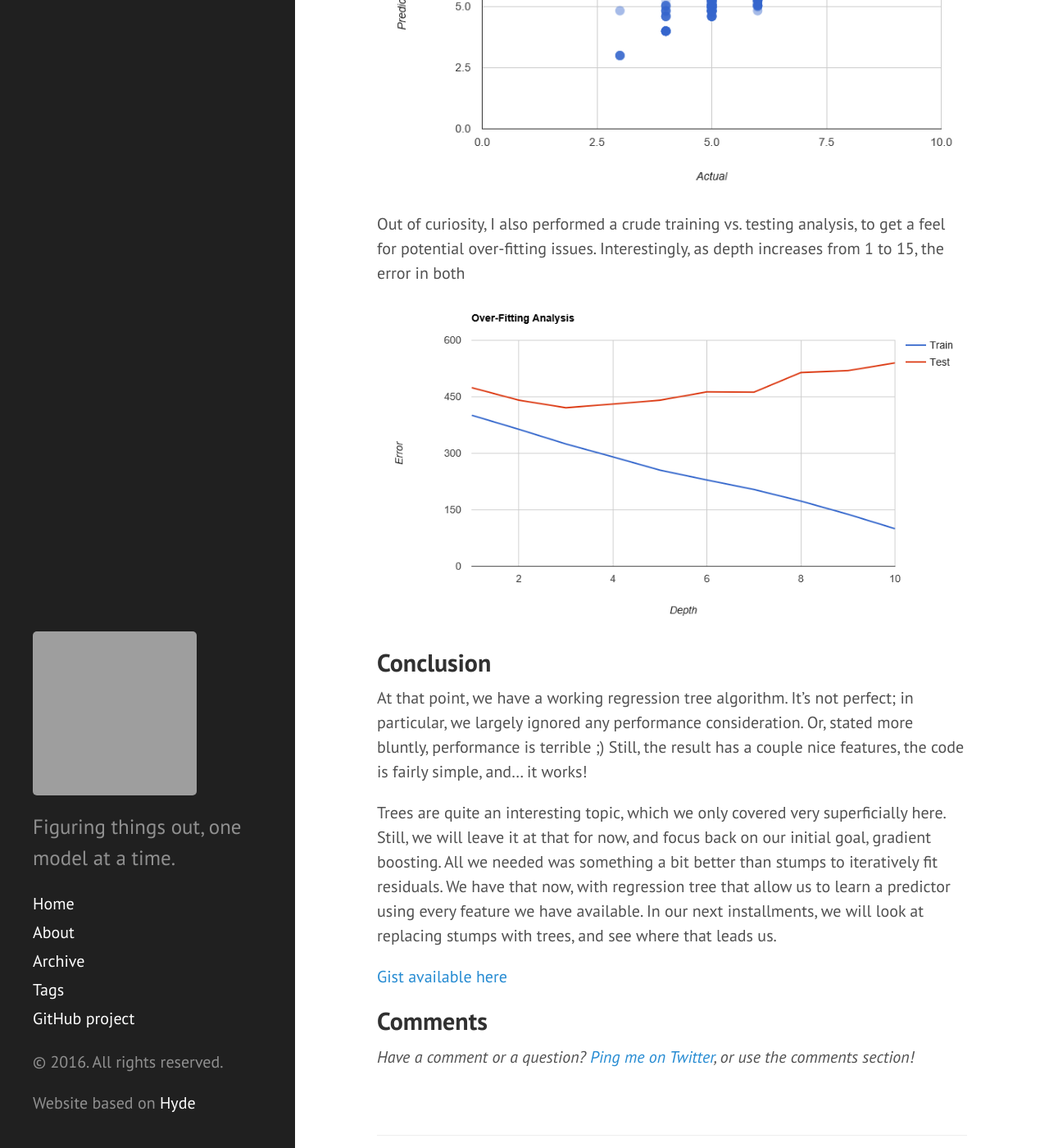
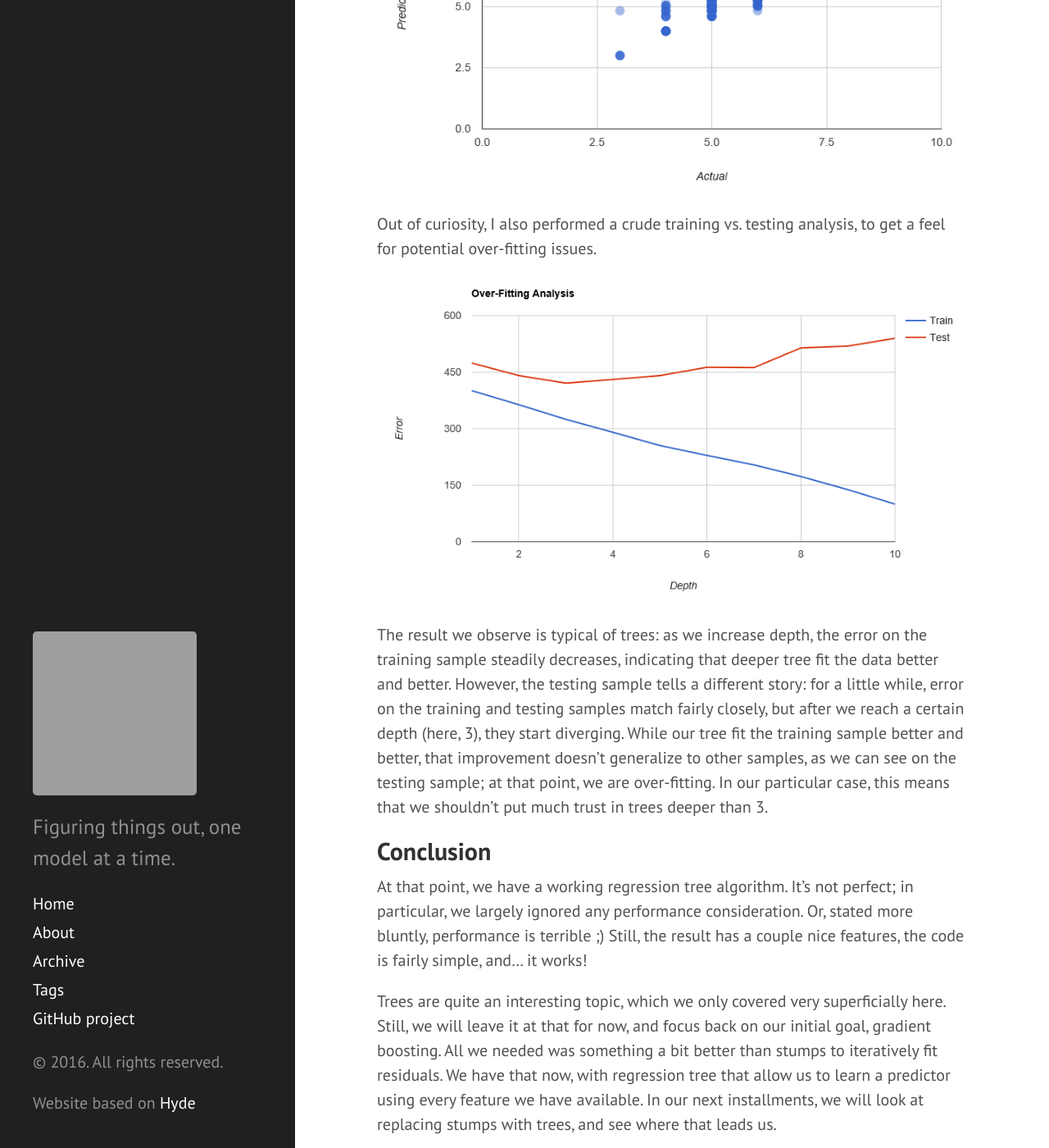
Before and after one commit to mathias-brandewinder/mathias-brandewinder.github.io, a Jekyll site: the page built from _posts/2016-08-14-gradient-boosting-part-2.md, in a window 1280 px wide and 1400 px high, scrolled down 11934 px. Shown: the whole window at 82% size. Built offline with Jekyll 4.4.1, drawn with Linux system fonts in a browser that asks for light colours; comment, search, counter and statistics services are not loaded; grey boxes are pictures that could not be loaded.

Commit message:
2016/08/14 forgot comment on overfitting :)

```diff
--- a/_posts/2016-08-14-gradient-boosting-part-2.md
+++ b/_posts/2016-08-14-gradient-boosting-part-2.md
@@ -380,9 +380,11 @@ The results are pretty decent, too:
 
 ![Actual vs Predicted]({{ site.url }}/assets/2016-08-14-actual-vs-predicted.PNG)
 
-Out of curiosity, I also performed a crude training vs. testing analysis, to get a feel for potential over-fitting issues. Interestingly, as depth increases from 1 to 15, the error in both
+Out of curiosity, I also performed a crude training vs. testing analysis, to get a feel for potential over-fitting issues.
 
 ![Over Fitting]({{ site.url }}/assets/2016-08-14-overfitting.PNG)
+
+The result we observe is typical of trees: as we increase depth, the error on the training sample steadily decreases, indicating that deeper tree fit the data better and better. However, the testing sample tells a different story: for a little while, error on the training and testing samples match fairly closely, but after we reach a certain depth (here, 3), they start diverging. While our tree fit the training sample better and better, that improvement doesn't generalize to other samples, as we can see on the testing sample; at that point, we are over-fitting. In our particular case, this means that we shouldn't put much trust in trees deeper than 3.
 
 ## Conclusion
 
```
